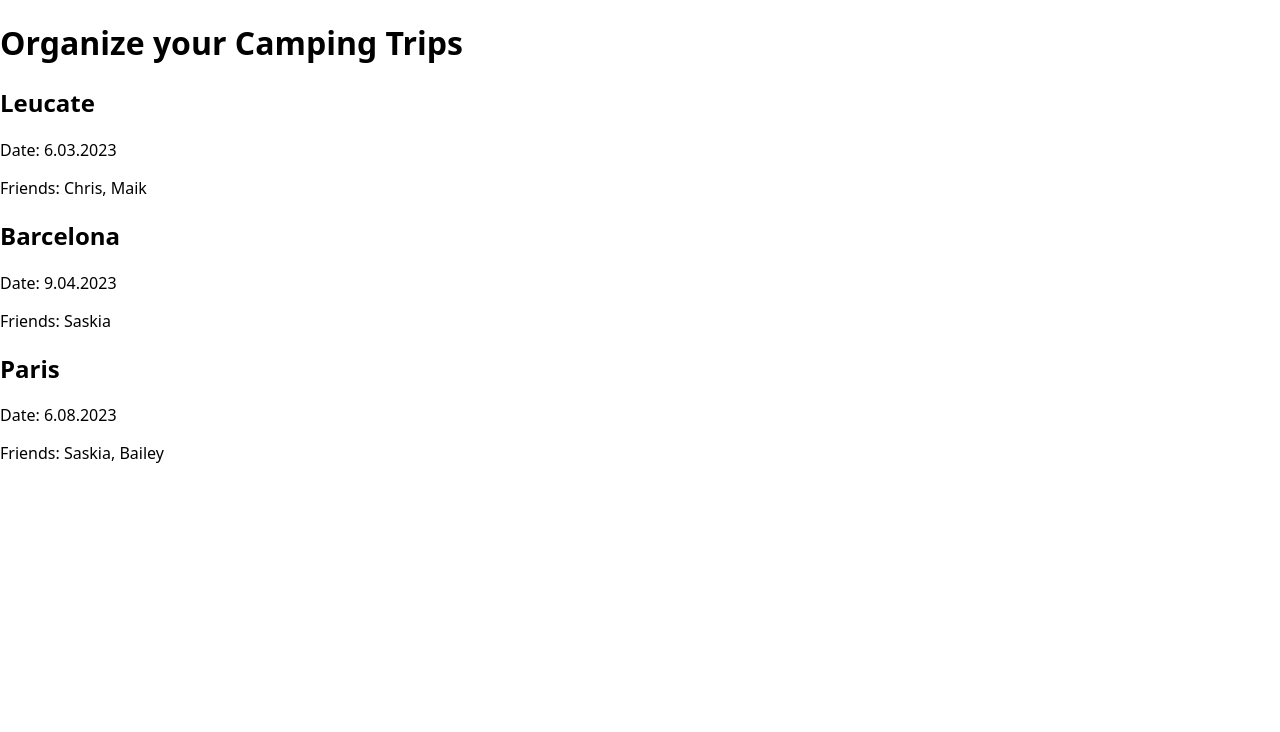
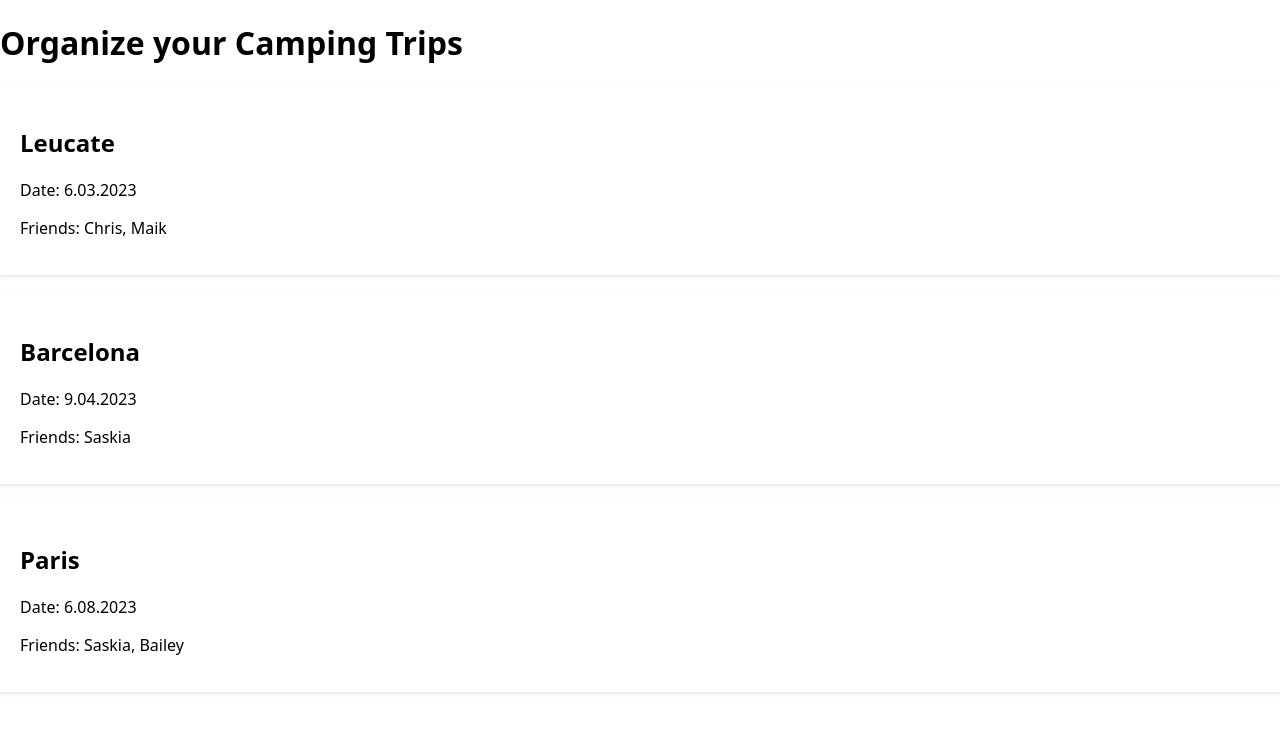
Before and after one commit to SelcoD/CampingFriends, a Next.js app: page / in a window 1280 px wide. Shown: the top 732 px of the page. Built offline with nearby package versions, Linux system fonts and the light colour scheme.

Commit message:
add some styles

```diff
--- a/components/CampingCard.js
+++ b/components/CampingCard.js
@@ -1,12 +1,13 @@
 import React from "react";
+import { Card } from "../styles/styles";
 
 const CampingCard = ({ trip }) => {
   return (
-    <div>
+    <Card>
       <h2>{trip.location}</h2>
       <p>Date: {trip.date}</p>
       <p>Friends: {trip.friends.join(", ")}</p>
-    </div>
+    </Card>
   );
 };
 
--- /dev/null
+++ b/styles/styles.js
@@ -0,0 +1,26 @@
+import styled from "styled-components";
+
+export const Container = styled.div`
+  margin: 0 auto;
+  max-width: 800px;
+  padding: 20px;
+`;
+
+export const Card = styled.div`
+  background-color: #ffffff;
+  box-shadow: 0px 2px 4px rgba(0, 0, 0, 0.1);
+  padding: 20px;
+  margin-bottom: 20px;
+`;
+
+export const Header = styled.header`
+  background: linear-gradient(to right, #e66465, #9198e5);
+  padding: 20px;
+  color: #ffffff;
+`;
+
+export const Footer = styled.footer`
+  background: linear-gradient(to right, #e66465, #9198e5);
+  padding: 20px;
+  color: #ffffff;
+`;
```
Also changed, not shown: pages/ListPage.js (+18 -10 lines).
